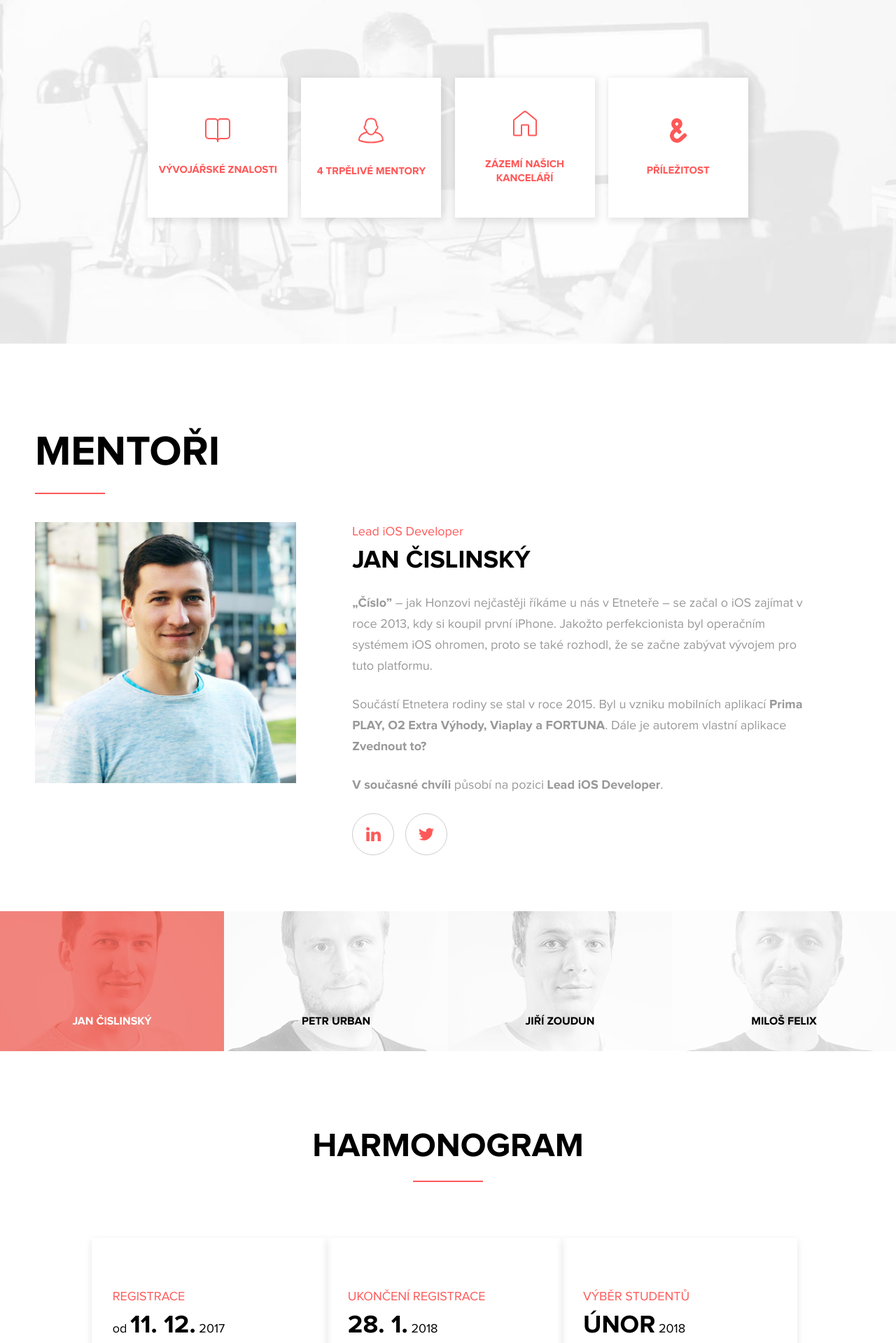
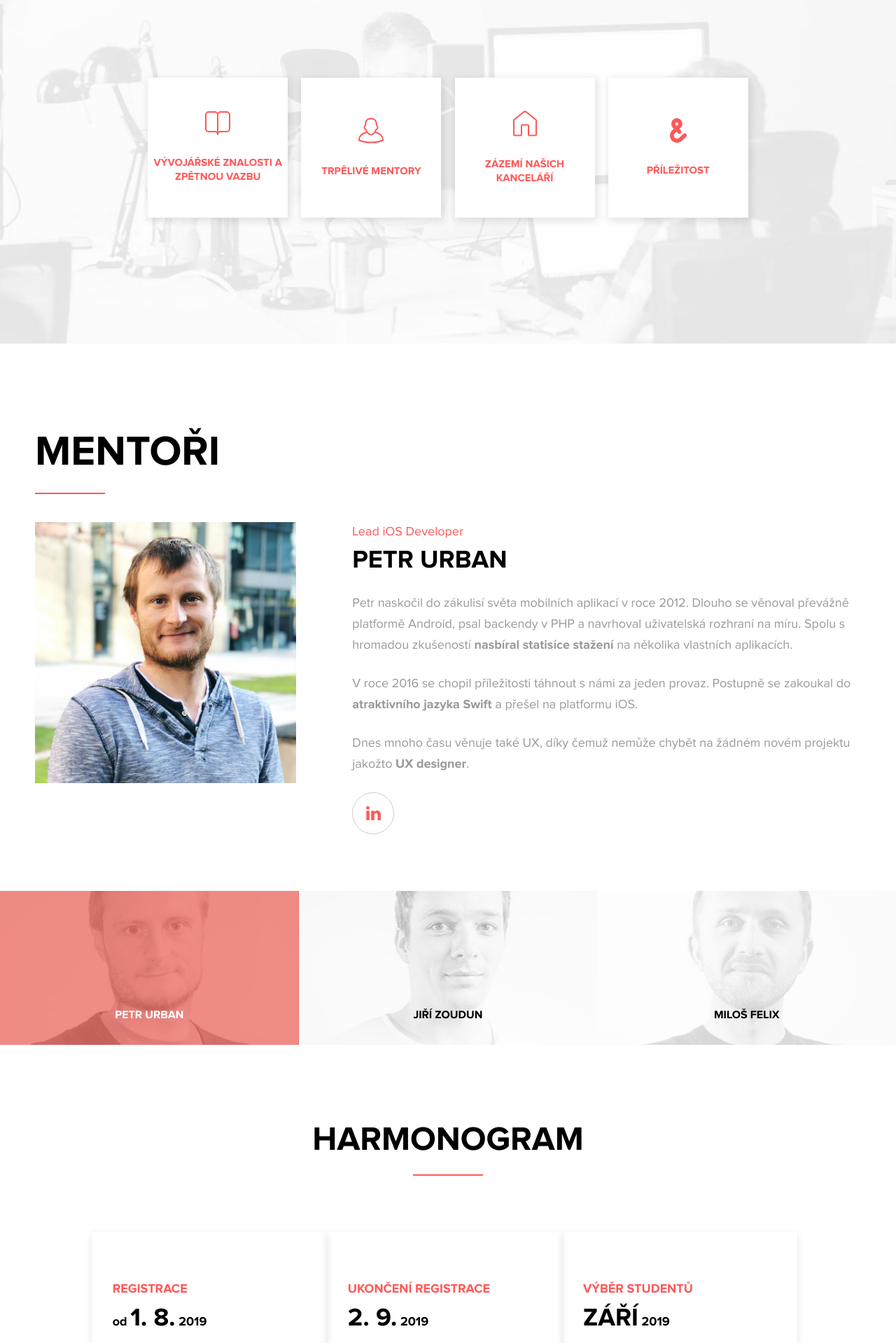
Before and after one commit to EtneteraMobile/mobile-academy-web, a PHP site: page / in a window 1280 px wide. Shown: the part 2368-4287 px from the top of the page at 70% size. Run offline with PHP 8.4, Linux system fonts and the light colour scheme; style sheets or scripts are compiled from the project's sources; some libraries are stand-ins or nearby versions.

Commit message:
changes 2019

```diff
--- a/index.html
+++ b/index.html
@@ -15,9 +15,9 @@
     <meta name="viewport" content="width=device-width, initial-scale=1">
     <meta http-equiv="X-UA-Compatible" content="IE=edge">
     <meta name="theme-color" content="#ff5858"/>
-    <title>Etnetera Mobile Academy</title>
+    <title>Etnetera Mobile Academy 2019</title>
 
-    <link rel="stylesheet" href="dist/css/style.min.css">
+    <link rel="stylesheet" href="dist/css/style.css">
 
     <!-- Facebook Pixel Code -->
     <script>
@@ -68,7 +68,7 @@
       <header class="header">
       <div class="container">
 
-        <a class="logo" title="Etnetera Mobile Academy 2018" href="/"><img src="dist/img/logo.svg" alt=""></a>
+        <a class="logo" title="Etnetera Mobile Academy 2019" href="/"><img src="dist/img/logo.svg" alt=""></a>
 
         <nav class="nav">
           <ul>
@@ -92,7 +92,7 @@
     <section id="hero" class="hero">
         <div class="hero__content">
           <h1 class="center"><span>ETNETERA</span> MOBILE ACADEMY</h1>
-          <span class="hero__date">Ročník 2018 je za námi</span>
+          <span class="hero__date">Září/říjen 2019</span>
           <a href="https://goo.gl/forms/FG5lZZSEnFSQ4qjK2" target="_blank" class="btn btn-large registration-click" style="visibility: hidden">Přihlásit se</a>
           <ul class="hero__social">
             <li><a target="_blank" href="https://www.linkedin.com/company/44243/">
@@ -112,7 +112,7 @@
         <div class="row">
         <div class="col-lg-7">
           <h2>O akademii</h2>
-          <p>Otevíráme <strong>první ročník Mobile Academy</strong>, ucelený kurz v oblasti mobilního vývoje pořádaný firmou Etnetera a.s. V tomto běhu se zaměříme na <strong>iOS platformu a programovací jazyk Swift</strong>.</p>
+          <p>Otevíráme <strong>druhý ročník</strong> Mobile Academy, ucelený kurz v oblasti mobilního vývoje pořádaný firmou Etnetera a.s. V tomto běhu se zaměříme na iOS platformu a programovací jazyk Swift.</p>
           <p>Budou tě učit lidé přímo z oboru, kteří se mobilnímu vývoji dlouhodobě věnují. Jsou ti k dispozici každý den jako konzultanti.</p>
           <p><strong>Zdokonal svoje dovednosti po boku mentorů při práci na reálných projektech.</strong></p>
 
@@ -130,7 +130,7 @@
                 Jak vybereme účastníky?
               </div>
               <div class="accordion__content">
-                <p>Na základě přijatých přihlášek pozveme několik desítek účastníků na osobní setkání v únoru 2018. Z nich vybereme budoucí studenty, kteří absolvují celý kurz.</p>
+                <p>Na základě přijatých přihlášek pozveme několik desítek účastníků na osobní setkání v <strong>září 2019</strong>. Z nich vybereme budoucí studenty, kteří absolvují celý kurz.</p>
               </div>
             </li>
             <li class="accordion__item">
@@ -138,9 +138,8 @@
                 Jak akademie proběhne?
               </div>
               <div class="accordion__content">
-                <p>Studium bude probíhat 8 týdnů. V každém bude vždy jeden celodenní workshop složený z teorie a praktických cvičení. Z workshopu si kromě poznámek odneseš i domácí úkol.</p>
-                <p>Počítáme s tím, že půjde o soboty. Pokud by většině zájemců vyhovoval jiný den, může dojít ke změně.</p>
-                <p>Pro úspěšné ukončení kurzu je nutné navštívit alespoň 6 workshopů a splnit všechny domácí úkoly.</p>
+                <p>Studium bude probíhat <strong>7 týdnů (z toho budeš mít jeden týden volno na samostudium)</strong>. V každém bude vždy jeden celodenní </strong>sobotní<strong> workshop složený z teorie a praktických cvičení. Z workshopu si kromě poznámek odneseš i domácí úkol.</p>
+                <p>Pro úspěšné ukončení kurzu je nutné navštívit alespoň 5 workshopů a průběžně plnit všechny domácí úkoly.</p>
               </div>
             </li>
             <li class="accordion__item">
@@ -227,10 +226,10 @@
         <ul class="gain-list">
           <li>
 <svg xmlns="http://www.w3.org/2000/svg" width="36px" height="34px" viewBox="0 0 36 34"><defs><style>.cls-1{fill:#ff5858;}</style></defs><title>Datový zdroj 1</title><g id="Vrstva_2" data-name="Vrstva 2"><g id="Vrstva_1-2" data-name="Vrstva 1"><path id="icon_book_copy" data-name="icon book copy" class="cls-1" d="M19,30.5H17V5h2ZM19,34H17V33a3,3,0,0,0-3-3H5a5,5,0,0,1-5-5V5A5,5,0,0,1,5,0h9a5,5,0,0,1,5,5H17a3,3,0,0,0-3-3H5A3,3,0,0,0,2,5V25a3,3,0,0,0,3,3h9a5,5,0,0,1,5,5Zm0,0H17V33a5,5,0,0,1,5-5h9a3,3,0,0,0,3-3V5a3,3,0,0,0-3-3H22a3,3,0,0,0-3,3H17a5,5,0,0,1,5-5h9a5,5,0,0,1,5,5V25a5,5,0,0,1-5,5H22a3,3,0,0,0-3,3Z"/></g></g></svg>
-            <span class="gain-list__title">vývojářské znalosti</span></li>
+            <span class="gain-list__title">vývojářské znalosti a zpětnou vazbu</span></li>
           <li>
             <svg xmlns="http://www.w3.org/2000/svg" width="36px" height="37px" viewBox="0 0 36 36"><defs><style>.cls-1{fill:#ff5858;}</style></defs><title>Datový zdroj 1</title><g id="Vrstva_2" data-name="Vrstva 2"><g id="Vrstva_1-2" data-name="Vrstva 1"><path id="icon_speaker" data-name="icon speaker" class="cls-1" d="M18,25c-3.23,0-6.67-3.25-8.18-7.65A4,4,0,0,1,7.5,13.72,4.17,4.17,0,0,1,9.07,9.9C9.37,4.91,10.8,0,18,0s8.63,4.91,8.93,9.9a4.16,4.16,0,0,1,1.57,3.81,4,4,0,0,1-2.31,3.64C24.67,21.75,21.23,25,18,25ZM18,2c-4.86,0-6.68,2.25-7,8.6l0,.75-.73.18a2,2,0,0,0-.78,2.05c.09,1.17.71,1.9,1.11,1.91h.73l.21.7C12.8,20.4,15.88,23,18,23s5.2-2.6,6.45-6.8l.21-.7h.73c.4,0,1-.74,1.11-1.92a2,2,0,0,0-.78-2L25,11.35l0-.75C24.68,4.25,22.86,2,18,2Zm0,34C11.33,36,4.82,34.84.59,32.91A1,1,0,0,1,0,32c0-6.46,4-10.66,11.77-12.47l.45,1.94C5.53,23,2.26,26.18,2,31.35,6,33,11.92,34,18,34s12-1,16-2.65c-.25-5.17-3.51-8.32-10.21-9.88l.45-1.94C32,21.34,36,25.54,36,32a1,1,0,0,1-.59.91C31.18,34.84,24.67,36,18,36Z"/></g></g></svg>
-            <span class="gain-list__title">4 trpělivé mentory</span></li>
+            <span class="gain-list__title">trpělivé mentory</span></li>
           <li>
             <svg xmlns="http://www.w3.org/2000/svg" width="34px" height="37px" viewBox="0 0 34 35.99"><defs><style>.cls-1{fill:#ff5858;}</style></defs><title>Datový zdroj 1</title><g id="Vrstva_2" data-name="Vrstva 2"><g id="Vrstva_1-2" data-name="Vrstva 1"><path id="icon_office" data-name="icon office" class="cls-1" d="M32,36H23a2,2,0,0,1-2-2V21H13V34a2,2,0,0,1-2,2H2a2,2,0,0,1-2-2V13.46a2,2,0,0,1,.74-1.55L14.16,1h0a4.51,4.51,0,0,1,5.68,0L33.26,11.91A2,2,0,0,1,34,13.46V34a2,2,0,0,1-2,2ZM13,19h8a2,2,0,0,1,2,2V34h9V13.46L18.58,2.55a2.52,2.52,0,0,0-3.15,0h0L2,13.46V34h9V21A2,2,0,0,1,13,19Z"/></g></g></svg>
             <span class="gain-list__title">Zázemí našich kanceláří</span></li>
@@ -252,36 +251,12 @@
           <div class="speakers-carousel__item">
             <div class="row">
               <div class="col-xs-15 col-md-8  col-sm-offset-0 col-lg-5 speakers-carousel__img">
-                <div class="img-placeholder img-placeholder--bigger">
-                  <img src="dist/img/speakers/cislinsky.jpg" alt="">
-                </div>
-              </div>
-              <div class="speakers__wrapper col-lg-9">
-                <div class="speakers__content">
-                  <h3>
-                  <span class="speakers__position">Lead iOS Developer</span>
-                  Jan Čislinský
-                </h3>
-                <p><strong>„Číslo”</strong> – jak Honzovi nejčastěji říkáme u nás v Etneteře – se začal o iOS zajímat v roce 2013, kdy si koupil první iPhone. Jakožto perfekcionista byl operačním systémem iOS ohromen, proto se také rozhodl, že se začne zabývat vývojem pro tuto platformu.</p>
-<p>Součástí Etnetera rodiny se stal v roce 2015. Byl u vzniku mobilních aplikací <strong>Prima PLAY, O2 Extra Výhody, Viaplay a FORTUNA</strong>. Dále je autorem vlastní aplikace <strong>Zvednout to?</strong></p>
-<p><strong>V současné chvíli</strong> působí na pozici <strong>Lead iOS Developer</strong>.</p>
-                <ul class="speakers__social">
-                  <li><a targer="_blank" href="https://www.linkedin.com/in/jcislinsky/"><svg xmlns="http://www.w3.org/2000/svg" width="21px" height="20px" viewBox="0 0 24.56 23.52"><defs><style>.cls-1{fill:#aaa;}</style></defs><title>Datový zdroj 1</title><g id="Vrstva_2" data-name="Vrstva 2"><g id="Vrstva_1-2" data-name="Vrstva 1"><path id="icon_linkedin" data-name="icon linkedin" class="cls-1" d="M24.56,14.43v9.09H19.3V15c0-2.14-.76-3.59-2.67-3.59a2.87,2.87,0,0,0-2.7,1.93,3.53,3.53,0,0,0-.18,1.28v8.86H8.49s.07-14.37,0-15.86h5.27V9.91l0,.05h0V9.91A5.23,5.23,0,0,1,18.5,7.29C22,7.29,24.56,9.55,24.56,14.43ZM3,0a2.75,2.75,0,0,0-.47,5.48H3A2.75,2.75,0,0,0,3.39,0ZM.32,23.52H5.58V7.66H.32Z"/></g></g></svg></a></li>
-                  <li><a targer="_blank" href="https://twitter.com/jcislinsky"><svg xmlns="http://www.w3.org/2000/svg" width="22px" height="20px" viewBox="0 0 28.1 22.61"><defs><style>.cls-1{fill:#aaa;}</style></defs><title>icon twitter</title><g id="Vrstva_2" data-name="Vrstva 2"><g id="Vrstva_1-2" data-name="Vrstva 1"><path id="icon_twitter" data-name="icon twitter" class="cls-1" d="M0,20A16.43,16.43,0,0,0,8.84,22.6a16.22,16.22,0,0,0,16.41-16q0-.47,0-.95a11.65,11.65,0,0,0,2.87-3,11.51,11.51,0,0,1-3.31.9A5.73,5.73,0,0,0,27.33.42,11.7,11.7,0,0,1,23.67,1.8,5.8,5.8,0,0,0,19.46,0a5.73,5.73,0,0,0-5.62,7A16.41,16.41,0,0,1,2,1,5.68,5.68,0,0,0,3.74,8.67,5.81,5.81,0,0,1,1.13,8a5.73,5.73,0,0,0,4.62,5.67,5.83,5.83,0,0,1-2.6.1,5.76,5.76,0,0,0,5.39,4A11.69,11.69,0,0,1,0,20Z"/></g></g></svg></a></li>
-                </ul>
-                </div>
-              </div>
-            </div>
-          </div>
-          <div class="speakers-carousel__item">
-            <div class="row">
-              <div class="col-xs-15 col-md-8  col-sm-offset-0 col-lg-5 speakers-carousel__img">
                 <img src="dist/img/speakers/urban.jpg" alt="">
               </div>
               <div class="speakers__wrapper col-md-15 col-lg-10">
                 <div class="speakers__content">
                   <h3>
-                  <span class="speakers__position">iOS Developer &amp; UX architekt</span>
+                  <span class="speakers__position">Lead iOS Developer</span>
                   Petr Urban
                 </h3>
                 <p>Petr naskočil do zákulisí světa mobilních aplikací v roce 2012. Dlouho se věnoval převážně platformě Android, psal backendy v PHP a navrhoval uživatelská rozhraní na míru. Spolu s hromadou zkušeností <strong>nasbíral statisíce stažení</strong> na několika vlastních aplikacích.</p>
@@ -346,7 +321,6 @@
         </div>
       </div>
       <div class="speakers-list">
-        <div class="speaker__item speaker-3"><a href="#TODO"><span class="speakers-list__name">Jan Čislinský</span></a></div>
         <div class="speaker__item speaker-2"><a href="#TODO"><span class="speakers-list__name">Petr Urban</span></a></div>
         <div class="speaker__item speaker-4"><a href="#TODO"><span class="speakers-list__name">Jiří Zoudun</span></a></div>
         <div class="speaker__item speaker-1"><a href="#TODO"><span class="speakers-list__name">Miloš Felix</span></a></div>
@@ -363,27 +337,27 @@
             <ul class="harmonogram__list">
           <li>
               <span class="harmonogram__title">REGISTRACE</span>
-              <span class="harmonogram__number">od <strong>11. 12.</strong> 2017</span>
+              <span class="harmonogram__number">od <strong>1. 8.</strong> 2019</span>
           </li>
           <li>
               <span class="harmonogram__title">UKONČENÍ REGISTRACE</span>
-              <span class="harmonogram__number"><strong>28. 1.</strong> 2018</span>
+              <span class="harmonogram__number"><strong>2. 9.</strong> 2019</span>
           </li>
           <li>
               <span class="harmonogram__title">VÝBĚR STUDENTŮ</span>
-              <span class="harmonogram__number"><strong>ÚNOR</strong> 2018</span>
+              <span class="harmonogram__number"><strong>ZÁŘÍ</strong> 2019</span>
           </li>
           <li>
               <span class="harmonogram__title">START AKADEMIE</span>
-              <span class="harmonogram__number"><strong>10. 3.</strong> 2018</span>
+              <span class="harmonogram__number"><strong>28. 9.</strong> 2019</span>
           </li>
           <li>
               <span class="harmonogram__title">PRŮBĚH AKADEMIE</span>
-              <span class="harmonogram__number"><strong>BŘEZEN-DUBEN</strong> 2018</span>
+              <span class="harmonogram__number"><strong>ZÁŘÍ - LISTOPAD</strong> 2019</span>
           </li>
           <li>
               <span class="harmonogram__title">PROMOCE</span>
-              <span class="harmonogram__number"><strong>KVĚTEN</strong> 2018</span>
+              <span class="harmonogram__number"><strong>LISTOPAD</strong> 2019</span>
           </li>
         </ul>
           </div>
--- a/src/scss/components/_speakers-list.scss
+++ b/src/scss/components/_speakers-list.scss
@@ -23,12 +23,12 @@
 	.speaker__item {
 		margin: 0;
 		padding: 0;
-		width: 25%;
+		width: 33.33333%;
 		float: left;
 		text-align: center;
 		a {
 			display: block;
-			height: 200px;
+			height: 220px;
 			position: relative;
 			background-repeat: no-repeat;
 			background-position: center;
@@ -76,15 +76,6 @@
 	}
 }
 
-.speaker-3 {
-	a {
-		background-image: url("../img/speakers/slider/cislinsky_jan.jpg");
-	}
-	&.is-selected a, a:hover {
-		background-image: url("../img/speakers/slider/cislinsky_jan_red.jpg");
-	}
-}
-
 .speaker-4 {
 	a {
 		background-image: url("../img/speakers/slider/zoudun_jiri.jpg");
```
Also changed, not shown: dist/css/style.css, dist/img/about/1.jpg, dist/img/about/2.jpg, dist/img/about/4.jpg, dist/img/about/5.jpg, dist/img/hero-bg.jpg, dist/img/speakers/cislinsky.jpg (deleted), dist/img/speakers/slider/bien_radek.jpg (deleted), dist/img/speakers/slider/bien_radek_red.jpg (deleted), dist/img/speakers/slider/cislinsky_jan.jpg (deleted), dist/img/speakers/slider/cislinsky_jan_red.jpg (deleted), dist/img/speakers/slider/franek_ondrej.jpg (deleted), dist/img/speakers/slider/franek_ondrej_red.jpg (deleted), dist/img/speakers/slider/le_kien.jpg (deleted), 1 more files.
